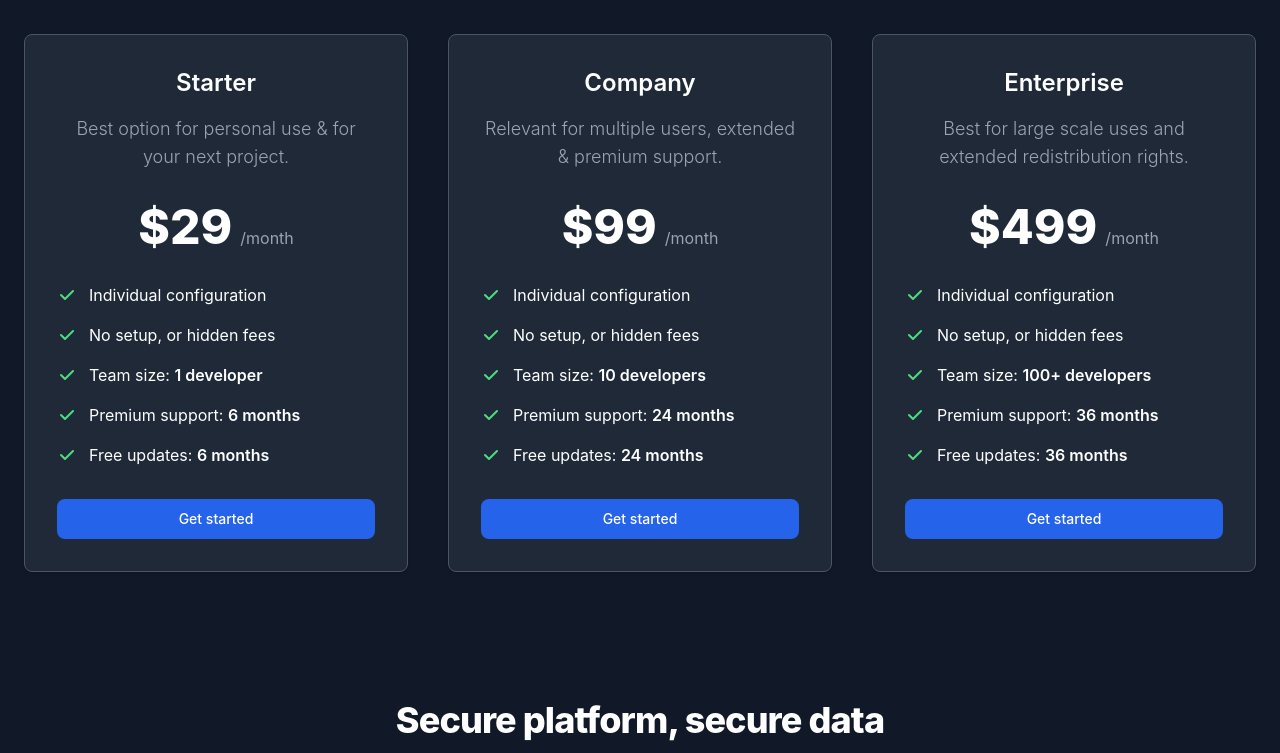
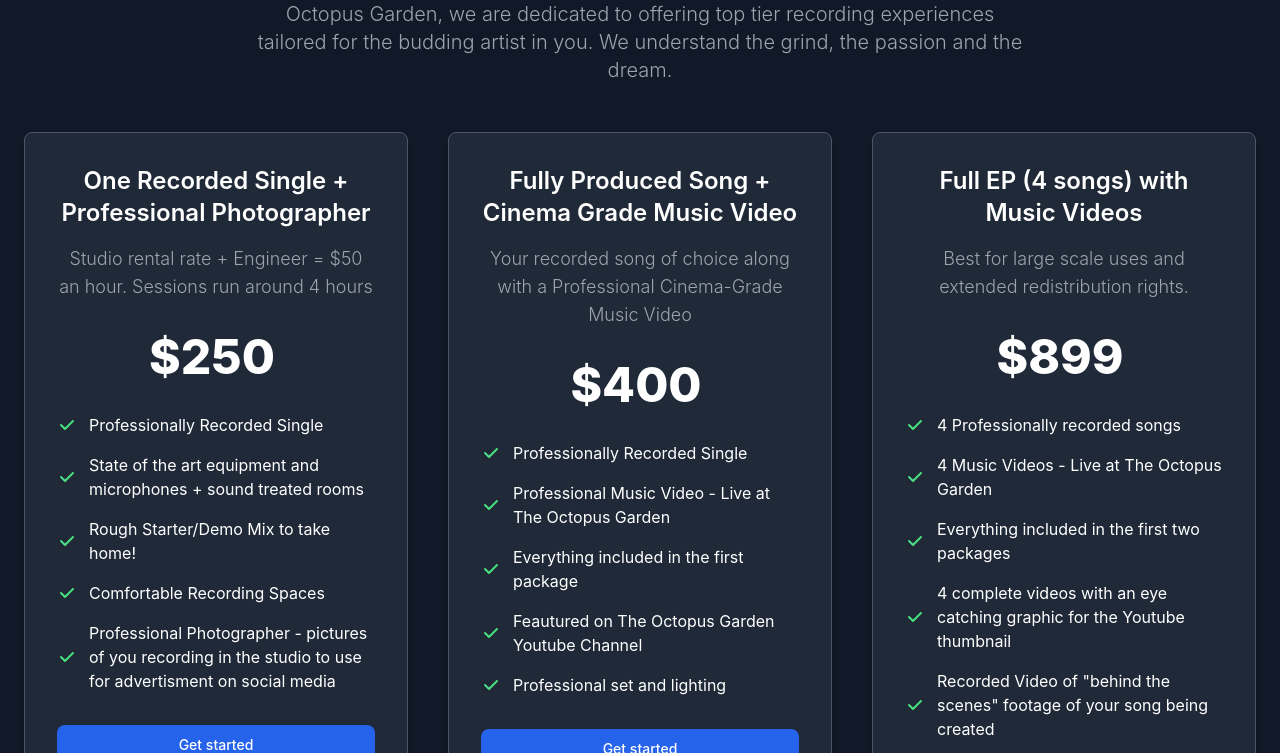
Before and after one commit to enterpriseSoftware/octopusgarden, a plain HTML site: page src/index.html in a window 1280 px wide. Shown: the part 682-1435 px from the top of the page. Drawn offline with nearby package versions, Linux system fonts and the light colour scheme.

Commit message:
initial changes to template

```diff
--- a/src/index.html
+++ b/src/index.html
@@ -7,14 +7,13 @@
   <title>Document</title>
   <link href="/dist/output.css" rel="stylesheet">
 </head>
-
 <body>
 
   <nav class="bg-white border-gray-200 dark:bg-gray-900">
     <div class="max-w-screen-xl flex flex-wrap items-center justify-between mx-auto p-4">
-      <a href="https://flowbite.com/" class="flex items-center">
-        <img src="https://flowbite.com/docs/images/logo.svg" class="h-8 mr-3" alt="Flowbite Logo" />
-        <span class="self-center text-2xl font-semibold whitespace-nowrap dark:text-white">Flowbite</span>
+      <a href="https://www.theoctopusgarden.com/" class="flex items-center">
+        <img src="../src/assets/images/OGLogo.png" class="h-10 mr-3" alt="Octopus Garden Logo" />
+        <span class="self-center text-2xl font-semibold whitespace-nowrap dark:text-white">The Octopus Garden</span>
       </a>
       <button data-collapse-toggle="navbar-default" type="button"
         class="inline-flex items-center p-2 w-10 h-10 justify-center text-sm text-gray-500 rounded-lg md:hidden hover:bg-gray-100 focus:outline-none focus:ring-2 focus:ring-gray-200 dark:text-gray-400 dark:hover:bg-gray-700 dark:focus:ring-gray-600"
@@ -59,7 +58,7 @@
       <div class="mr-auto place-self-center lg:col-span-7">
         <h1
           class="max-w-2xl mb-4 text-4xl font-extrabold tracking-tight leading-none md:text-5xl xl:text-6xl dark:text-white">
-          Payments tool for software companies</h1>
+          A Recording Studio Tailored for Singer-Songwriters</h1>
         <p class="max-w-2xl mb-6 font-light text-gray-500 lg:mb-8 md:text-lg lg:text-xl dark:text-gray-400">From
           checkout to global sales tax compliance, companies around the world use Flowbite to simplify their payment
           stack.</p>
@@ -78,28 +77,28 @@
         </a>
       </div>
       <div class="hidden lg:mt-0 lg:col-span-5 lg:flex">
-        <img src="https://flowbite.s3.amazonaws.com/blocks/marketing-ui/hero/phone-mockup.png" alt="mockup">
+        <img src="../src/assets/images/OGLogo.png" alt="mockup">
       </div>
     </div>
   </section>
   <section class="bg-white dark:bg-gray-900">
     <div class="py-8 px-4 mx-auto max-w-screen-xl lg:py-16 lg:px-6">
       <div class="mx-auto max-w-screen-md text-center mb-8 lg:mb-12">
-        <h2 class="mb-4 text-4xl tracking-tight font-extrabold text-gray-900 dark:text-white">Designed for business
-          teams like yours</h2>
-        <p class="mb-5 font-light text-gray-500 sm:text-xl dark:text-gray-400">Here at Flowbite we focus on markets
-          where technology, innovation, and capital can unlock long-term value and drive economic growth.</p>
+        <h2 class="mb-4 text-4xl tracking-tight font-extrabold text-gray-900 dark:text-white">Designed for Singer-Songwriters on a budget
+        </h2>
+        <p class="mb-5 font-light text-gray-500 sm:text-xl dark:text-gray-400"> Longing to bring your melodies to life without emptying your pockets? Here at The Octopus Garden, we are dedicated to offering top tier recording experiences tailored for the budding artist in you. We understand the grind, the passion and the dream.
+          </p>
       </div>
       <div class="space-y-8 lg:grid lg:grid-cols-3 sm:gap-6 xl:gap-10 lg:space-y-0">
         <!-- Pricing Card -->
         <div
           class="flex flex-col p-6 mx-auto max-w-lg text-center text-gray-900 bg-white rounded-lg border border-gray-100 shadow dark:border-gray-600 xl:p-8 dark:bg-gray-800 dark:text-white">
-          <h3 class="mb-4 text-2xl font-semibold">Starter</h3>
-          <p class="font-light text-gray-500 sm:text-lg dark:text-gray-400">Best option for personal use & for your next
-            project.</p>
+          <h3 class="mb-4 text-2xl font-semibold">One Recorded Single + Professional Photographer </h3>
+          <p class="font-light text-gray-500 sm:text-lg dark:text-gray-400">Studio rental rate + Engineer = $50 an hour. Sessions run around 4 hours
+            </p>
           <div class="flex justify-center items-baseline my-8">
-            <span class="mr-2 text-5xl font-extrabold">$29</span>
-            <span class="text-gray-500 dark:text-gray-400">/month</span>
+            <span class="mr-2 text-5xl font-extrabold">$250</span>
+            <span class="text-gray-500 dark:text-gray-400">
           </div>
           <!-- List -->
           <ul role="list" class="mb-8 space-y-4 text-left">
@@ -111,7 +110,7 @@
                   d="M16.707 5.293a1 1 0 010 1.414l-8 8a1 1 0 01-1.414 0l-4-4a1 1 0 011.414-1.414L8 12.586l7.293-7.293a1 1 0 011.414 0z"
                   clip-rule="evenodd"></path>
               </svg>
-              <span>Individual configuration</span>
+              <span>Professionally Recorded Single</span>
             </li>
             <li class="flex items-center space-x-3">
               <!-- Icon -->
@@ -121,7 +120,7 @@
                   d="M16.707 5.293a1 1 0 010 1.414l-8 8a1 1 0 01-1.414 0l-4-4a1 1 0 011.414-1.414L8 12.586l7.293-7.293a1 1 0 011.414 0z"
                   clip-rule="evenodd"></path>
               </svg>
-              <span>No setup, or hidden fees</span>
+              <span>State of the art equipment and microphones + sound treated rooms</span>
             </li>
             <li class="flex items-center space-x-3">
               <!-- Icon -->
@@ -131,7 +130,7 @@
                   d="M16.707 5.293a1 1 0 010 1.414l-8 8a1 1 0 01-1.414 0l-4-4a1 1 0 011.414-1.414L8 12.586l7.293-7.293a1 1 0 011.414 0z"
                   clip-rule="evenodd"></path>
               </svg>
-              <span>Team size: <span class="font-semibold">1 developer</span></span>
+              <span>Rough Starter/Demo Mix to take home! <span class="font-semibold"></span></span>
             </li>
             <li class="flex items-center space-x-3">
               <!-- Icon -->
@@ -141,7 +140,7 @@
                   d="M16.707 5.293a1 1 0 010 1.414l-8 8a1 1 0 01-1.414 0l-4-4a1 1 0 011.414-1.414L8 12.586l7.293-7.293a1 1 0 011.414 0z"
                   clip-rule="evenodd"></path>
               </svg>
-              <span>Premium support: <span class="font-semibold">6 months</span></span>
+              <span>Comfortable Recording Spaces <span class="font-semibold"></span></span>
             </li>
             <li class="flex items-center space-x-3">
               <!-- Icon -->
@@ -151,7 +150,7 @@
                   d="M16.707 5.293a1 1 0 010 1.414l-8 8a1 1 0 01-1.414 0l-4-4a1 1 0 011.414-1.414L8 12.586l7.293-7.293a1 1 0 011.414 0z"
                   clip-rule="evenodd"></path>
               </svg>
-              <span>Free updates: <span class="font-semibold">6 months</span></span>
+              <span>Professional Photographer - pictures of you recording in the studio to use for advertisment on social media    <span class="font-semibold"></span></span>
             </li>
           </ul>
           <a href="#"
@@ -161,12 +160,12 @@
         <!-- Pricing Card -->
         <div
           class="flex flex-col p-6 mx-auto max-w-lg text-center text-gray-900 bg-white rounded-lg border border-gray-100 shadow dark:border-gray-600 xl:p-8 dark:bg-gray-800 dark:text-white">
-          <h3 class="mb-4 text-2xl font-semibold">Company</h3>
-          <p class="font-light text-gray-500 sm:text-lg dark:text-gray-400">Relevant for multiple users, extended &
-            premium support.</p>
+          <h3 class="mb-4 text-2xl font-semibold">Fully Produced Song + Cinema Grade Music Video</h3>
+          <p class="font-light text-gray-500 sm:text-lg dark:text-gray-400"> Your recorded song of choice along with a Professional Cinema-Grade Music Video
+            </p>
           <div class="flex justify-center items-baseline my-8">
-            <span class="mr-2 text-5xl font-extrabold">$99</span>
-            <span class="text-gray-500 dark:text-gray-400" dark:text-gray-400>/month</span>
+            <span class="mr-2 text-5xl font-extrabold">$400 </span>
+            <span class="text-gray-500 dark:text-gray-400" dark:text-gray-400>
           </div>
           <!-- List -->
           <ul role="list" class="mb-8 space-y-4 text-left">
@@ -178,7 +177,7 @@
                   d="M16.707 5.293a1 1 0 010 1.414l-8 8a1 1 0 01-1.414 0l-4-4a1 1 0 011.414-1.414L8 12.586l7.293-7.293a1 1 0 011.414 0z"
                   clip-rule="evenodd"></path>
               </svg>
-              <span>Individual configuration</span>
+              <span>Professionally Recorded Single </span>
             </li>
             <li class="flex items-center space-x-3">
               <!-- Icon -->
@@ -188,7 +187,7 @@
                   d="M16.707 5.293a1 1 0 010 1.414l-8 8a1 1 0 01-1.414 0l-4-4a1 1 0 011.414-1.414L8 12.586l7.293-7.293a1 1 0 011.414 0z"
                   clip-rule="evenodd"></path>
               </svg>
-              <span>No setup, or hidden fees</span>
+              <span>Professional Music Video - Live at The Octopus Garden </span>
             </li>
             <li class="flex items-center space-x-3">
               <!-- Icon -->
@@ -198,7 +197,7 @@
                   d="M16.707 5.293a1 1 0 010 1.414l-8 8a1 1 0 01-1.414 0l-4-4a1 1 0 011.414-1.414L8 12.586l7.293-7.293a1 1 0 011.414 0z"
                   clip-rule="evenodd"></path>
               </svg>
-              <span>Team size: <span class="font-semibold">10 developers</span></span>
+              <span>Everything included in the first package  <span class="font-semibold">
             </li>
             <li class="flex items-center space-x-3">
               <!-- Icon -->
@@ -208,7 +207,7 @@
                   d="M16.707 5.293a1 1 0 010 1.414l-8 8a1 1 0 01-1.414 0l-4-4a1 1 0 011.414-1.414L8 12.586l7.293-7.293a1 1 0 011.414 0z"
                   clip-rule="evenodd"></path>
               </svg>
-              <span>Premium support: <span class="font-semibold">24 months</span></span>
+              <span>Feautured on The Octopus Garden Youtube Channel <span class="font-semibold"</span></span>
             </li>
             <li class="flex items-center space-x-3">
               <!-- Icon -->
@@ -218,7 +217,7 @@
                   d="M16.707 5.293a1 1 0 010 1.414l-8 8a1 1 0 01-1.414 0l-4-4a1 1 0 011.414-1.414L8 12.586l7.293-7.293a1 1 0 011.414 0z"
                   clip-rule="evenodd"></path>
               </svg>
-              <span>Free updates: <span class="font-semibold">24 months</span></span>
+              <span>Professional set and lighting <span class="font-semibold"></span></span>
             </li>
           </ul>
           <a href="#"
@@ -228,12 +227,12 @@
         <!-- Pricing Card -->
         <div
           class="flex flex-col p-6 mx-auto max-w-lg text-center text-gray-900 bg-white rounded-lg border border-gray-100 shadow dark:border-gray-600 xl:p-8 dark:bg-gray-800 dark:text-white">
-          <h3 class="mb-4 text-2xl font-semibold">Enterprise</h3>
+          <h3 class="mb-4 text-2xl font-semibold">Full EP (4 songs) with Music Videos </h3>
           <p class="font-light text-gray-500 sm:text-lg dark:text-gray-400">Best for large scale uses and extended
             redistribution rights.</p>
           <div class="flex justify-center items-baseline my-8">
-            <span class="mr-2 text-5xl font-extrabold">$499</span>
-            <span class="text-gray-500 dark:text-gray-400">/month</span>
+            <span class="mr-2 text-5xl font-extrabold">$899</span>
+            <span class="text-gray-500 dark:text-gray-400">
           </div>
           <!-- List -->
           <ul role="list" class="mb-8 space-y-4 text-left">
@@ -245,7 +244,7 @@
                   d="M16.707 5.293a1 1 0 010 1.414l-8 8a1 1 0 01-1.414 0l-4-4a1 1 0 011.414-1.414L8 12.586l7.293-7.293a1 1 0 011.414 0z"
                   clip-rule="evenodd"></path>
               </svg>
-              <span>Individual configuration</span>
+              <span>4 Professionally recorded songs</span>
             </li>
             <li class="flex items-center space-x-3">
               <!-- Icon -->
@@ -255,7 +254,7 @@
                   d="M16.707 5.293a1 1 0 010 1.414l-8 8a1 1 0 01-1.414 0l-4-4a1 1 0 011.414-1.414L8 12.586l7.293-7.293a1 1 0 011.414 0z"
                   clip-rule="evenodd"></path>
               </svg>
-              <span>No setup, or hidden fees</span>
+              <span>4 Music Videos - Live at The Octopus Garden</span>
             </li>
             <li class="flex items-center space-x-3">
               <!-- Icon -->
@@ -265,7 +264,7 @@
                   d="M16.707 5.293a1 1 0 010 1.414l-8 8a1 1 0 01-1.414 0l-4-4a1 1 0 011.414-1.414L8 12.586l7.293-7.293a1 1 0 011.414 0z"
                   clip-rule="evenodd"></path>
               </svg>
-              <span>Team size: <span class="font-semibold">100+ developers</span></span>
+              <span>Everything included in the first two packages <span class="font-semibold"></span></span>
             </li>
             <li class="flex items-center space-x-3">
               <!-- Icon -->
@@ -275,7 +274,7 @@
                   d="M16.707 5.293a1 1 0 010 1.414l-8 8a1 1 0 01-1.414 0l-4-4a1 1 0 011.414-1.414L8 12.586l7.293-7.293a1 1 0 011.414 0z"
                   clip-rule="evenodd"></path>
               </svg>
-              <span>Premium support: <span class="font-semibold">36 months</span></span>
+              <span> 4 complete videos with an eye catching graphic for the Youtube thumbnail <span class="font-semibold"></span></span>
             </li>
             <li class="flex items-center space-x-3">
               <!-- Icon -->
@@ -285,7 +284,7 @@
                   d="M16.707 5.293a1 1 0 010 1.414l-8 8a1 1 0 01-1.414 0l-4-4a1 1 0 011.414-1.414L8 12.586l7.293-7.293a1 1 0 011.414 0z"
                   clip-rule="evenodd"></path>
               </svg>
-              <span>Free updates: <span class="font-semibold">36 months</span></span>
+              <span>Recorded Video of "behind the scenes" footage of your song being created <span class="font-semibold"></span></span>
             </li>
           </ul>
           <a href="#"
@@ -300,8 +299,8 @@
       <div class="mx-auto max-w-screen-md text-center mb-8 lg:mb-16">
         <h2 class="mb-4 text-4xl tracking-tight font-extrabold text-gray-900 dark:text-white">Secure platform, secure
           data</h2>
-        <p class="font-light text-gray-500 dark:text-gray-400 sm:text-xl">Here at Flowbite we focus on markets where
-          technology, innovation, and capital can unlock long-term value and drive economic growth.</p>
+        <p class="font-light text-gray-500 dark:text-gray-400 sm:text-xl"> With state of the art equipment and a team that truly listens, we will help you craft your sound to perfection. And the best part? Quality doesn't have to come with a hefty price tag here. Let's make your dreams a reality, with a budget that sings to you!
+        </p>
       </div>
       <div class="space-y-8 md:grid md:grid-cols-2 lg:grid-cols-3 xl:grid-cols-4 md:gap-8 xl:gap-8 md:space-y-0">
         <div class="p-6 bg-white rounded shadow dark:bg-gray-800">
```
Also changed, not shown: 1 other file.
